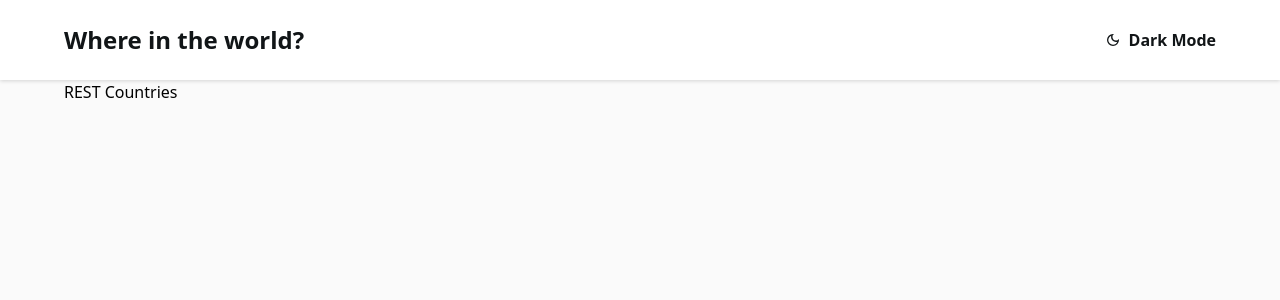
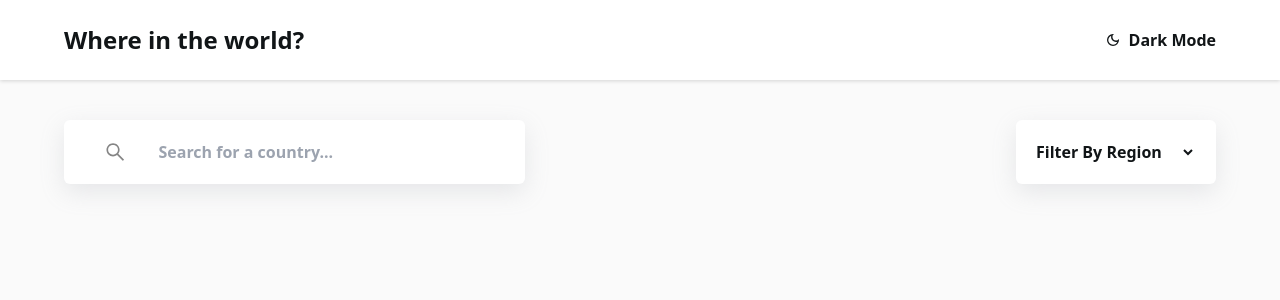
Before and after one commit to mjaumi/Frontend-Mentor---rest-countries-api-with-color-theme-switcher, a Next.js app: page / in a window 1280 px wide. Shown: the top 300 px of the page. Built offline with nearby package versions, Linux system fonts and the light colour scheme.

Commit message:
search & filter bar design with functionality done

```diff
--- a/src/app/layout.tsx
+++ b/src/app/layout.tsx
@@ -1,4 +1,4 @@
-import Header from '@/components/header/Header'
+import Header from '@/components/Header/Header'
 import './globals.css'
 import type { Metadata } from 'next'
 import { Nunito_Sans } from 'next/font/google'
--- a/src/app/page.tsx
+++ b/src/app/page.tsx
@@ -1,8 +1,12 @@
+'use client'
+
+import SearchFilterBar from '@/components/SearchFilterBar/SearchFilterBar';
+
 export default function Home() {
   // rendering the home page here
   return (
-    <main className='w-[90%] mx-auto'>
-      <h1>REST Countries</h1>
+    <main className='w-[90%] mx-auto mt-10'>
+      <SearchFilterBar/>
     </main>
   )
 }
--- /dev/null
+++ b/src/components/SearchFilterBar/SearchFilterBar.tsx
@@ -0,0 +1,39 @@
+import React, { useState } from 'react';
+import { BiSolidChevronDown } from 'react-icons/bi';
+import { AiOutlineSearch } from 'react-icons/ai';
+
+const SearchFilterBar = () => {
+    // integration of react hooks here
+    const [showOptions, setShowOptions] = useState<boolean>(false);
+    const [filterValue, setFilterValue] = useState<string>('Filter by Region');
+
+    // handler function to get region for filtering purpose
+    const filterByRegionHandler = (filterText: string) => {
+        setFilterValue(filterText);
+        setShowOptions(false);
+    }
+
+    // rendering search & filter bar section component here
+    return (
+        <section className='flex justify-between'>
+            <div className='bg-white flex items-center py-5 px-10 rounded-md shadow-REST-input-shadow w-2/5'>
+                <AiOutlineSearch className='fill-REST-dark-gray h-6 w-6'/>
+                <input className='outline-none bg-transparent w-full pl-8 text-REST-dark-gray font-semibold' type='text' placeholder='Search for a country...'/>
+            </div>
+            <div onClick={() => setShowOptions(!showOptions)} className='relative bg-white flex items-center justify-between py-5 px-5 rounded-md shadow-REST-input-shadow w-[200px] hover:cursor-pointer text-REST-very-dark-blue-text'>
+                <p className='font-semibold capitalize'>{filterValue}</p>
+                {/* <input className='outline-none bg-transparent font-semibold hover:cursor-pointer' type='text' defaultValue='Filter by Region' disabled/> */}
+                <BiSolidChevronDown className={`${showOptions && 'rotate-180'} duration-300`}/>
+                <div className={`absolute top-full left-0 capitalize bg-white w-full rounded-md shadow-REST-shadow mt-1 p-4 font-semibold origin-top ${showOptions ? 'scale-y-100' : 'scale-y-0'} duration-300`}>
+                    <p onClick={() => filterByRegionHandler('africa')} className='hover:cursor-pointer hover:opacity-50 duration-300'>africa</p>
+                    <p onClick={() => filterByRegionHandler('america')} className='mt-1 hover:cursor-pointer hover:opacity-50 duration-300'>america</p>
+                    <p onClick={() => filterByRegionHandler('asia')} className='mt-1 hover:cursor-pointer hover:opacity-50 duration-300'>asia</p>
+                    <p onClick={() => filterByRegionHandler('europe')} className='mt-1 hover:cursor-pointer hover:opacity-50 duration-300'>europe</p>
+                    <p onClick={() => filterByRegionHandler('Oceania')} className='mt-1 hover:cursor-pointer hover:opacity-50 duration-300'>oceania</p>
+                </div>
+            </div>
+        </section>
+    );
+};
+
+export default SearchFilterBar;
--- a/tailwind.config.ts
+++ b/tailwind.config.ts
@@ -20,6 +20,7 @@ const config: Config = {
       },
       boxShadow: {
         "REST-shadow": "rgba(0, 0, 0, 0.16) 0px 1px 4px",
+        "REST-input-shadow": "rgba(149, 157, 165, 0.2) 0px 8px 24px;",
       },
     },
   },
```
